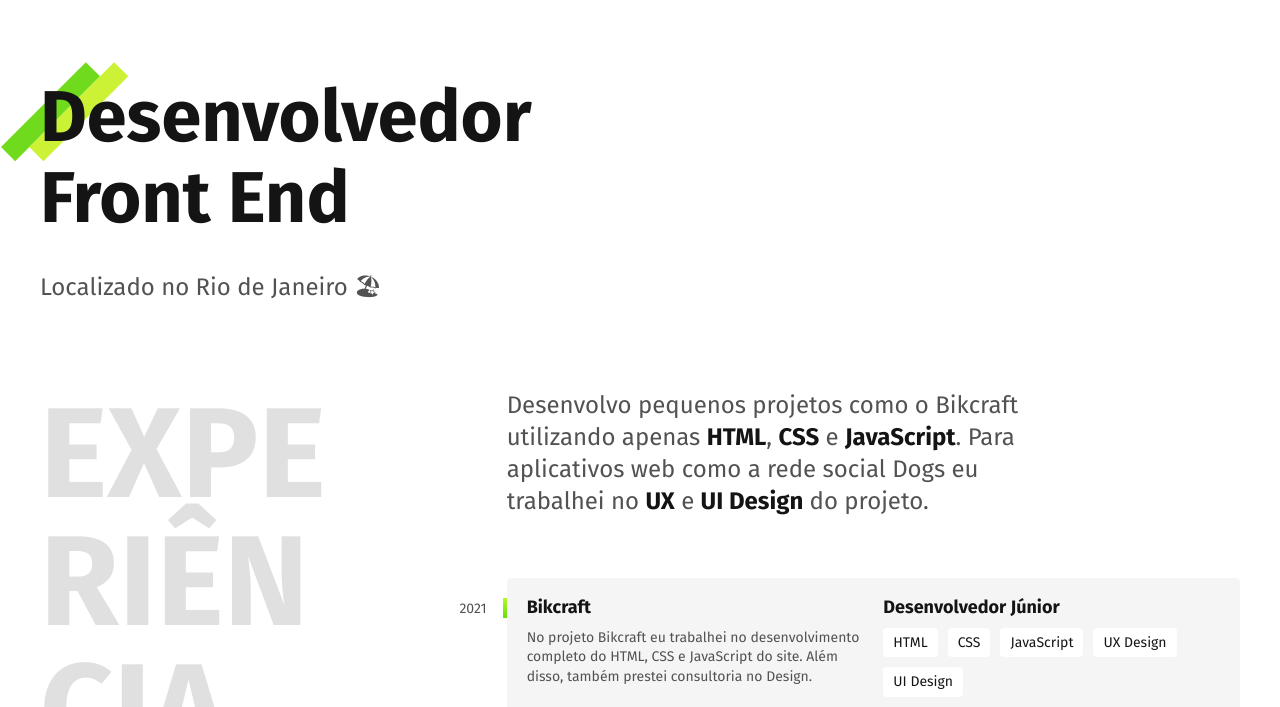
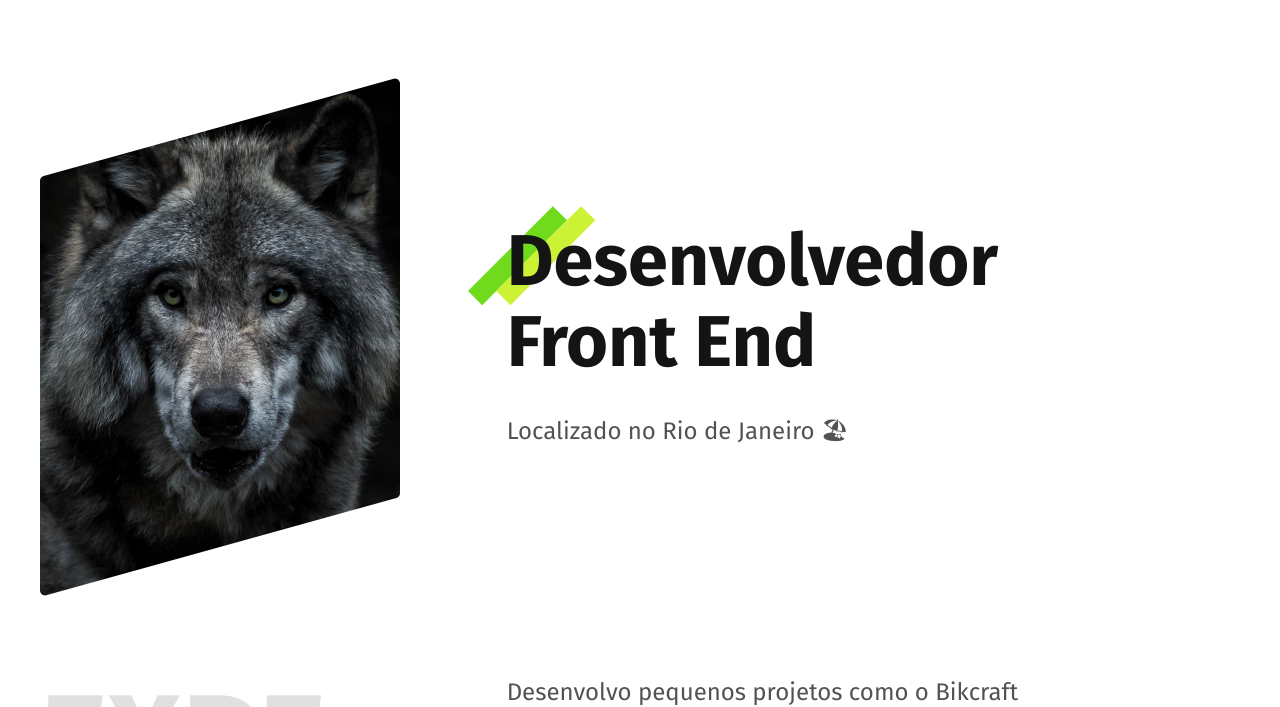
Before and after one commit to PabloAugustto/pabloAugustto.github.io, a plain HTML site: page index.html in a window 1280 px wide. Shown: the part 86-793 px from the top of the page. Drawn offline with Linux system fonts and the light colour scheme.

Commit message:
Update index.html

```diff
--- a/index.html
+++ b/index.html
@@ -31,6 +31,7 @@
     </header>
 
     <main class="introducao">
+            <img src="./img/perfil.jpg" alt="Lobo Cinza" width="360" height="520" />
       <div>
         <h1>Desenvolvedor<br />Front End<br /></h1>
         <p>Localizado no Rio de Janeiro 🏖</p>
```
